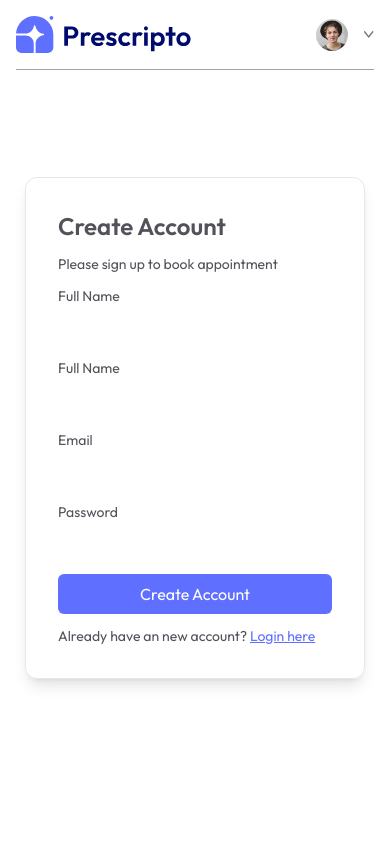
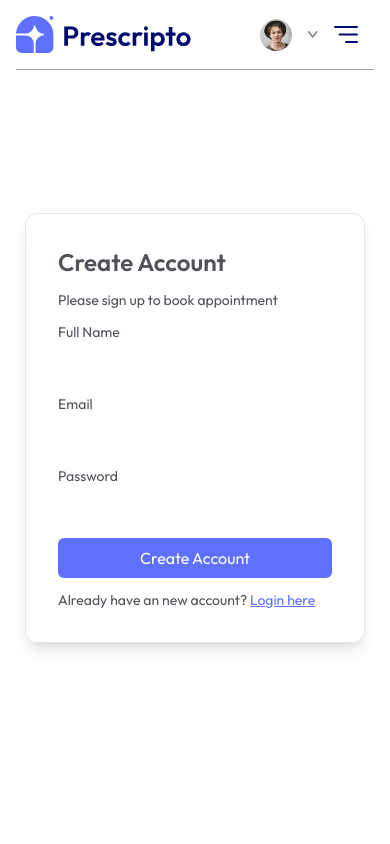
Before and after one commit to Nuwanchanuka/Booking-system, a React (Vite) app in the folder frontend/: page /login in a window 390 px wide. Shown: the top 844 px of the page. Built offline with nearby package versions, Linux system fonts and the light colour scheme.

Commit message:
compele page

```diff
--- a/frontend/src/components/Navbar.jsx
+++ b/frontend/src/components/Navbar.jsx
@@ -49,8 +49,21 @@
             </div>
             : <button onClick={()=>navigate('/login')} className='bg-primary text-white px-8 py-3 rounded-full font-light hidden md:block'>Create account</button>
           }
+      <img onClick={()=>setShowMenu(true)} className='w-6 md:hidden' src={assets.menu_icon} alt="" />
+       {/*---------Mobile Menu----------*/}
+       <div className={` ${showMenu ? 'fixed w-full' :'h-0 w-0'}  md:hidden right-0 top-0 bottom-0 z-20 overflow-hidden bg-white transition-all`}>
+         <div className='flex items-center justify-between px-5 py-6'>
+            <img className='w-36' src={assets.logo} alt="logo" />
+            <img className='w-7' onClick={()=>setShowMenu(false)} src={assets.cross_icon} alt="close" />
 
-
+         </div>
+         <ul className='flex flex-col items-center gap-2 mt-5 px-5 text-lg font-medium'>
+            <NavLink className='px-4 py-2 rounded inline-block'onClick={() =>setShowMenu(false)} to = '/' >HOME</NavLink>
+            <NavLink className='px-4 py-2 rounded inline-block'onClick={() =>setShowMenu(false)} to = '/doctors' >ALL DOCTORS</NavLink>
+            <NavLink className='px-4 py-2 rounded inline-block'onClick={() =>setShowMenu(false)} to = '/about' >ABOUT</NavLink>
+            <NavLink className='px-4 py-2 rounded inline-block'onClick={() =>setShowMenu(false)} to = '/contact' >CONTACT</NavLink>
+         </ul>
+       </div>
 
 
         </div>
--- a/frontend/src/index.css
+++ b/frontend/src/index.css
@@ -11,3 +11,8 @@
 ::-webkit-scrollbar{
     @apply hidden
 }
+@media (max-width: 740px){
+    .active p{
+        @apply text-white bg-primary
+    }
+}
--- a/frontend/src/pages/Login.jsx
+++ b/frontend/src/pages/Login.jsx
@@ -23,10 +23,7 @@
 
       }
 
-      <div className='w-full'>
-        <p>Full Name</p>
-        <input className='border-border-zinc-300 rounded w-full p-2 mt-1' type='text' onChange={(e)=>setName(e.target.value) } value={name} required  />
-      </div>
+
       <div className='w-full'>
         <p>Email</p>
         <input  className='border-border-zinc-300 rounded w-full p-2 mt-1' type='email' onChange={(e)=>setEmail(e.target.value) } value={name}  required />
```
